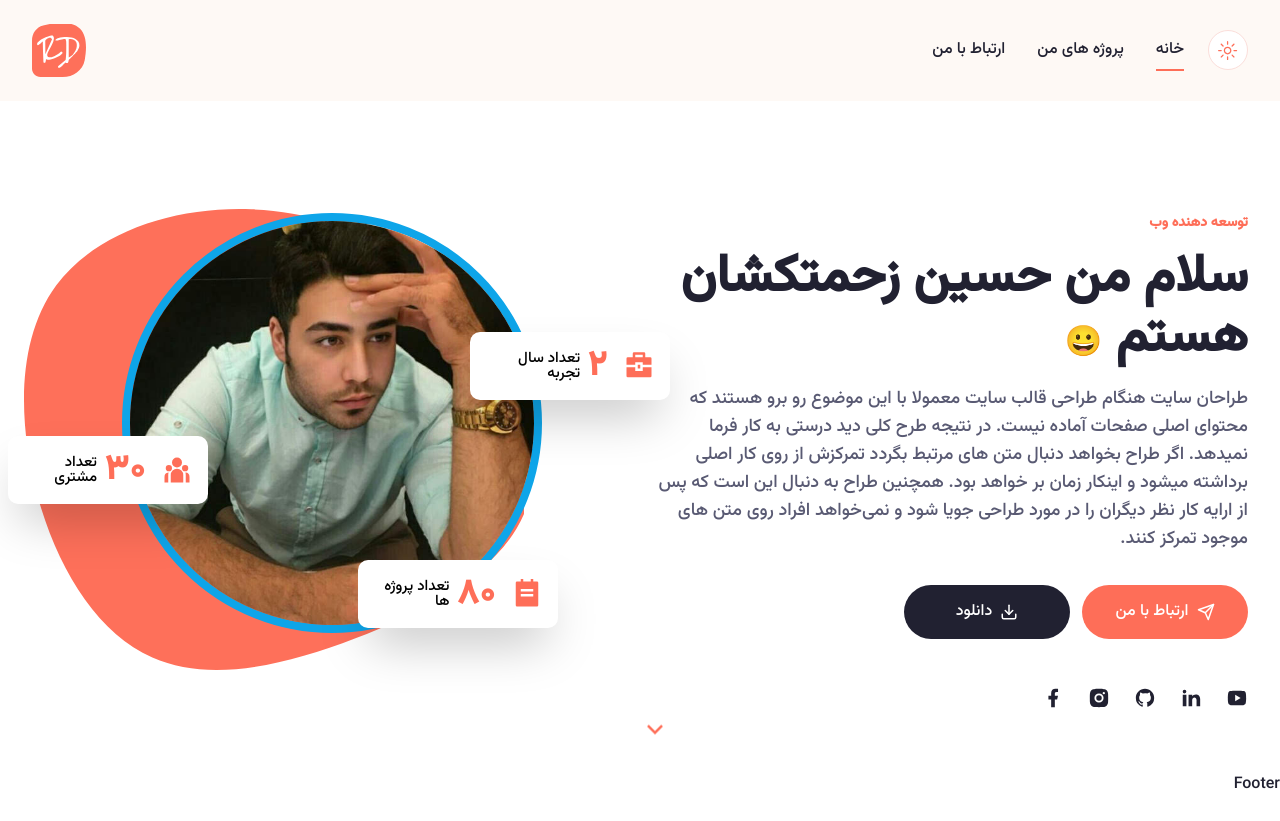
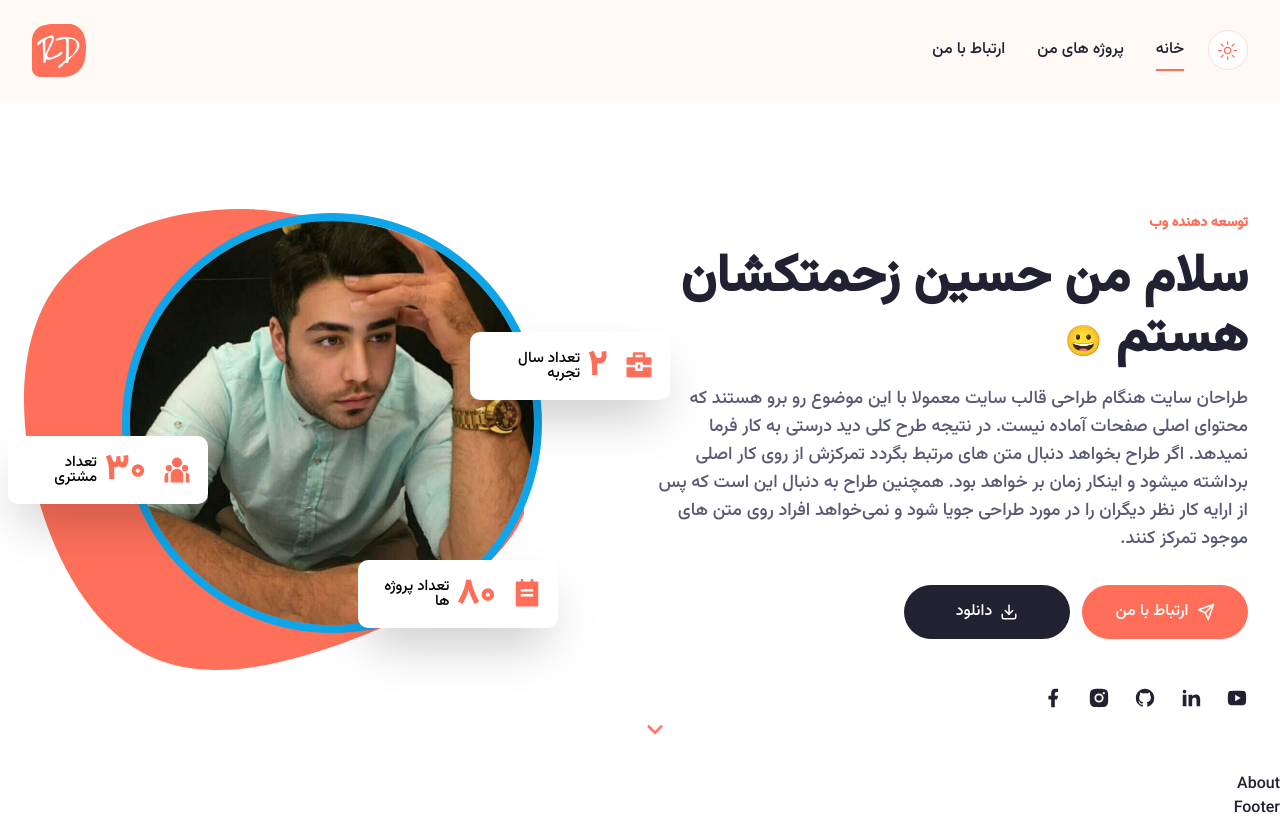
Before and after one commit to Hossein1371za/about-me-website-nextjs14-shadcn-tailwind, a Next.js app: page / in a window 1280 px wide. Before the commit the page ends 800 px from the top, so only its background shows below. Built offline with nearby package versions, Linux system fonts and the light colour scheme.

Commit message:
start about section

```diff
--- a/app/page.jsx
+++ b/app/page.jsx
@@ -1,3 +1,4 @@
+import About from "@/components/About";
 import Hero from "@/components/Hero";
 
 export default function Home() {
@@ -5,6 +6,7 @@
     <>
       <main>
         <Hero/>
+        <About/>
       </main>
     </>
   );
--- /dev/null
+++ b/components/About.jsx
@@ -0,0 +1,11 @@
+import DevImg from "./DevImg"
+import Image from "next/image"
+import {Tabs,TabsContent,TabsList,TabsTrigger} from "@/components/ui/tabs"
+
+const About = () => {
+  return (
+    <div>About</div>
+  )
+}
+
+export default About
```
